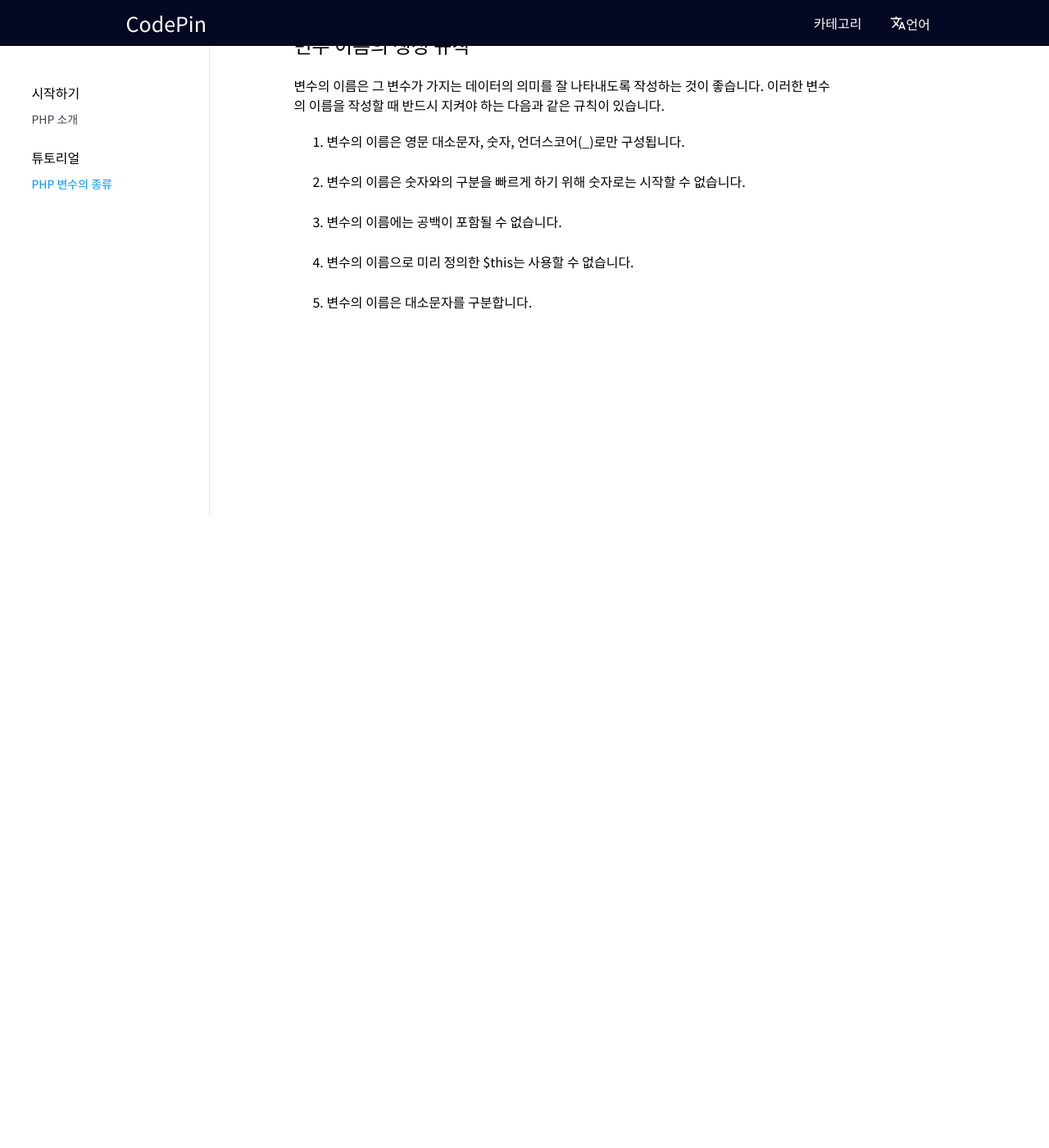
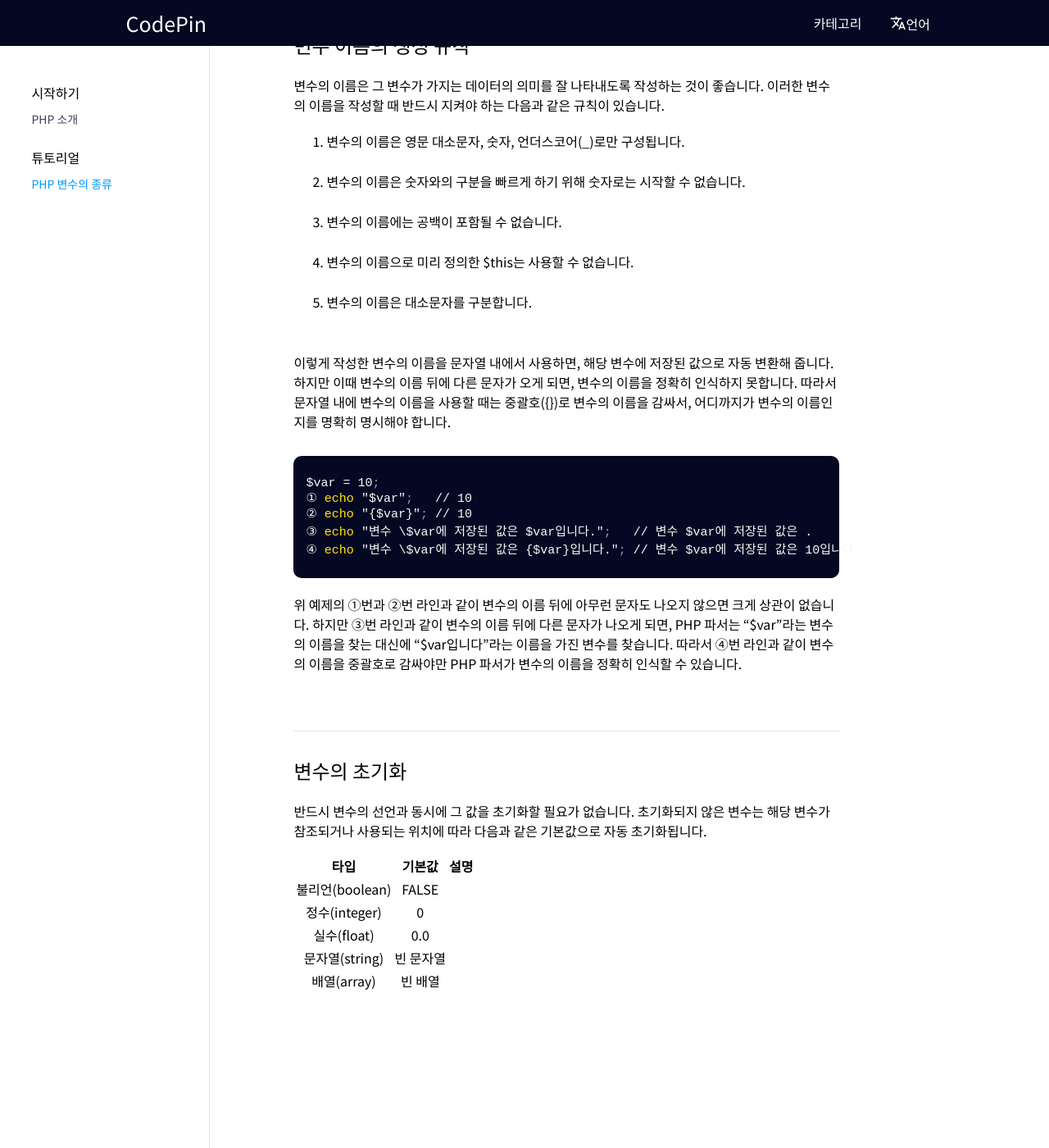
Before and after one commit to WADE-OSS/CodePin, a Jekyll site: the page built from _posts/php/2022-05-26-variable.md, in a window 1280 px wide and 1400 px high, scrolled down 1081 px. Shown: the whole window at 82% size. Built offline with Jekyll 4.4.1, drawn with Linux system fonts in a browser that asks for light colours; Markdown is read by kramdown in place of the engine named in the settings; before the commit the page ends 1711 px from its top, so only the background shows below that.

Commit message:
Update 2022-05-26-variable.md

````diff
--- a/_posts/php/2022-05-26-variable.md
+++ b/_posts/php/2022-05-26-variable.md
@@ -43,3 +43,30 @@ $var = "PHP"; // 문자열을 대입함
 3. 변수의 이름에는 공백이 포함될 수 없습니다.
 4. 변수의 이름으로 미리 정의한 $this는 사용할 수 없습니다.
 5. 변수의 이름은 대소문자를 구분합니다.
+
+이렇게 작성한 변수의 이름을 문자열 내에서 사용하면, 해당 변수에 저장된 값으로 자동 변환해 줍니다.
+하지만 이때 변수의 이름 뒤에 다른 문자가 오게 되면, 변수의 이름을 정확히 인식하지 못합니다.
+따라서 문자열 내에 변수의 이름을 사용할 때는 중괄호({})로 변수의 이름을 감싸서, 어디까지가 변수의 이름인지를 명확히 명시해야 합니다.
+
+```php
+$var = 10;
+① echo "$var";   // 10
+② echo "{$var}"; // 10
+③ echo "변수 \$var에 저장된 값은 $var입니다.";   // 변수 $var에 저장된 값은 .
+④ echo "변수 \$var에 저장된 값은 {$var}입니다."; // 변수 $var에 저장된 값은 10입니다.
+```
+위 예제의 ①번과 ②번 라인과 같이 변수의 이름 뒤에 아무런 문자도 나오지 않으면 크게 상관이 없습니다.
+하지만 ③번 라인과 같이 변수의 이름 뒤에 다른 문자가 나오게 되면, PHP 파서는 "$var"라는 변수의 이름을 찾는 대신에 "$var입니다"라는 이름을 가진 변수를 찾습니다.
+따라서 ④번 라인과 같이 변수의 이름을 중괄호로 감싸야만 PHP 파서가 변수의 이름을 정확히 인식할 수 있습니다.
+
+## 변수의 초기화
+반드시 변수의 선언과 동시에 그 값을 초기화할 필요가 없습니다.
+초기화되지 않은 변수는 해당 변수가 참조되거나 사용되는 위치에 따라 다음과 같은 기본값으로 자동 초기화됩니다.
+
+|타입|기본값|설명|
+|:---:|:---:|
+|불리언(boolean)|FALSE|
+|정수(integer)|0|
+|실수(float)|0.0|
+|문자열(string)|빈 문자열|
+|배열(array)|빈 배열|
````
